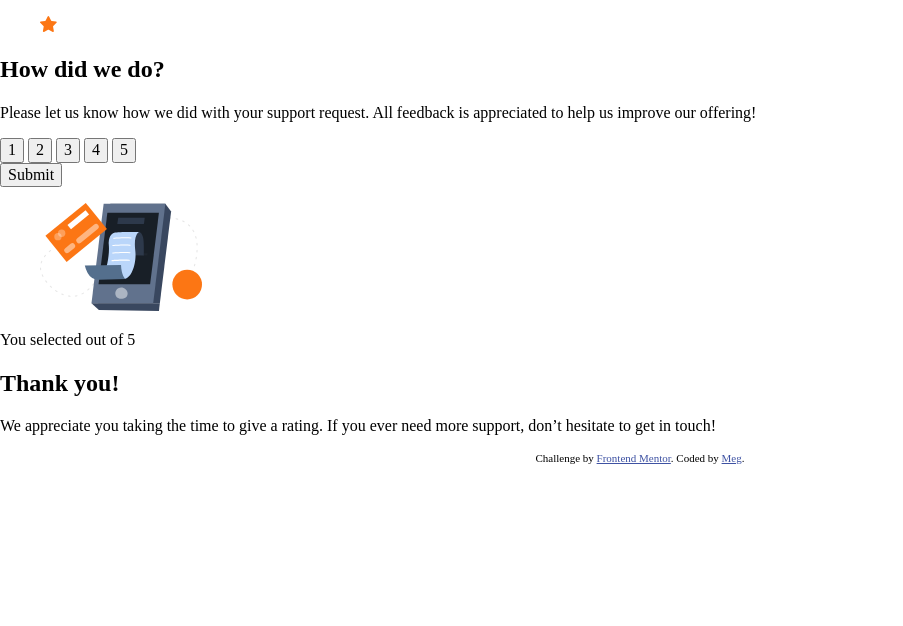
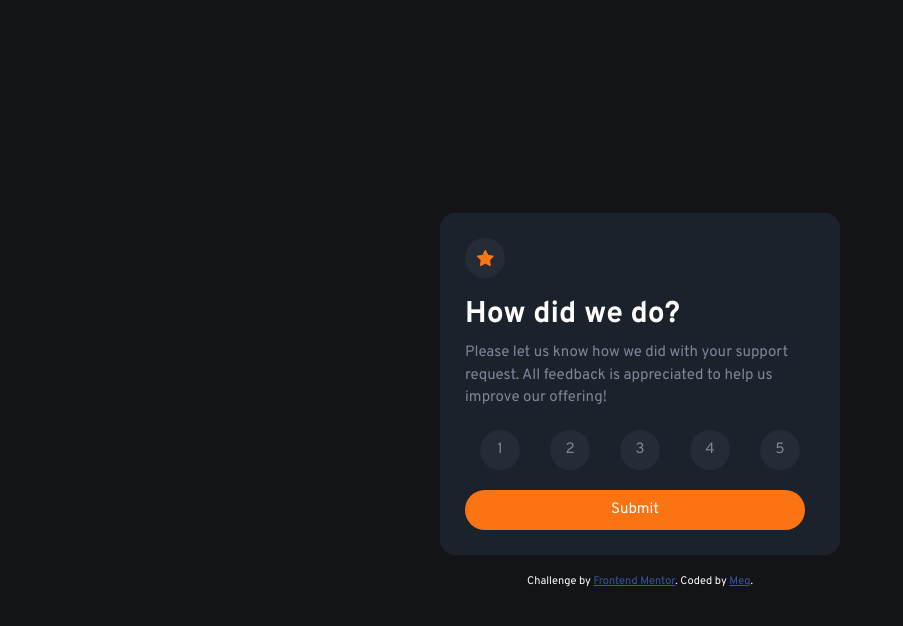
Before and after one commit to mbarnstien/Interactive-Rating-Component, a plain HTML site: page index.html in a window 1280 px wide. Shown: the whole page, without its empty margins (0-903 px from the left). Drawn offline with Linux system fonts and the light colour scheme.

Commit message:
CSS Styles Done

```diff
--- a/css/main.css
+++ b/css/main.css
@@ -1,13 +1,140 @@
+* {
+    margin: 0;
+    padding: 0;
+    box-sizing: border-box;
+}
 
+html {
+    width: 100%;
+    height: 100%;
+    font-family: 'Overpass', sans-serif;
+    font-size: 15px;
+}
 
+body {
+    background-color: hsl(216, 12%, 8%);
+    display: grid;
+    place-content: center;
+    height: 100vh;
+}
 
+.hidden {
+    display: none;
+}
+
+/***Card Styles***/
+
+#rating-card, #ty-card {
+    width: 325px;
+    background-color: #1b222c;
+    border-radius: 15px;
+    padding: 25px;
+}
+
+.card-heading {
+    color: hsl(0, 0%, 100%);
+    margin-top: 20px;
+    margin-bottom: 10px;
+    font-size: 2em;
+    font-weight: 700;
+}
+
+.center {
+    text-align: center;
+}
+
+.card-text {
+    color: hsl(216, 12%, 54%);
+    margin-bottom: 20px;
+    line-height: 1.5em;
+}
+
+.rating-card-buttons {
+    display: flex;
+    flex-direction: row;
+    justify-content: space-around;
+}
+
+.star, .rating-buttons {
+    width: 40px;
+    height: 40px;
+    background-color: hsl(215, 19%, 18%);
+    border-radius: 50%;
+    display: grid;
+    place-content: center;
+    border: none;
+    color: hsl(216, 12%, 54%);
+}
+
+.rating-buttons:hover {
+    background-color: hsl(25, 97%, 53%);
+    color: hsl(0, 0%, 100%);
+    cursor: pointer;
+}
+
+.rating-buttons-greyed {
+    background-color: hsl(217, 12%, 63%);
+    color: hsl(0, 0%, 100%);
+}
+
+.clicked {
+    color: hsl(0, 0%, 100%);
+    background-color: hsl(25, 97%, 53%);
+}
+
+.submit-button {
+    width: 275px;
+    height: 40px;
+    border-radius: 30px;
+    border: none;
+    margin-top: 20px;
+    background-color: hsl(25, 97%, 53%);
+    color: hsl(0, 0%, 100%);
+    font-weight: 500;
+}
+
+.submit-button:hover {
+    background-color: hsl(0, 0%, 100%);
+    color:hsl(25, 97%, 53%);
+    cursor: pointer;
+}
+
+/***ty-card***/
+
+.ty-image {
+    display: flex;
+    place-content: center;
+    margin-bottom: 20px;
+}
+
+.card-rate {
+    width: 200px;
+    height: 30px;
+    margin: auto;
+    background-color: hsl(215, 19%, 18%);
+    color: hsl(25, 97%, 53%);
+    border-radius: 15px;
+    padding: 5px;
+}
 
 /**Footer**/
 footer {
+    margin-top: 20px;
     font-size: 11px;
     text-align: center;
+    color:hsl(0, 0%, 100%);
 }
 
 footer a {
     color: hsl(228, 45%, 44%);
 }
+
+@media only screen and (min-width: 1200px) {
+    #rating-card, #ty-card {
+        width: 400px;
+    }
+
+    .submit-button {
+        width: 340px;
+    }
+}
--- a/index.html
+++ b/index.html
@@ -23,7 +23,7 @@
     <h2 class="card-heading">How did we do?</h2>
     <p class="card-text">Please let us know how we did with your support request. All feedback is appreciated
     to help us improve our offering!</p>
-    <div>
+    <div class="rating-card-buttons">
       <button class="rating-buttons" type="button" value="1">1</button>
       <button class="rating-buttons" type="button" value="2">2</button>
       <button class="rating-buttons" type="button" value="3">3</button>
@@ -35,7 +35,7 @@
   <!-- Rating state end -->
 
   <!-- Thank you state start -->
-  <section id="ty-card">
+  <section class="hidden" id="ty-card">
     <figure class="ty-image center">
       <img src="images/illustration-thank-you.svg" alt="Thank you Image" />
     </figure>
@@ -45,13 +45,13 @@
 
     <p class="card-text center">We appreciate you taking the time to give a rating. If you ever need more support,
     don’t hesitate to get in touch!</p>
+    <!-- Thank you state end -->
   </section>
-  <!-- Thank you state end -->
+</body>
 
+<footer>
+  Challenge by <a href="https://www.frontendmentor.io?ref=challenge" target="_blank">Frontend Mentor</a>.
+  Coded by <a href="https://github.com/mbarnstien">Meg</a>.
+</footer>
 
-  <footer>
-    Challenge by <a href="https://www.frontendmentor.io?ref=challenge" target="_blank">Frontend Mentor</a>.
-    Coded by <a href="#">Meg</a>.
-  </footer>
-</body>
 </html>
```
